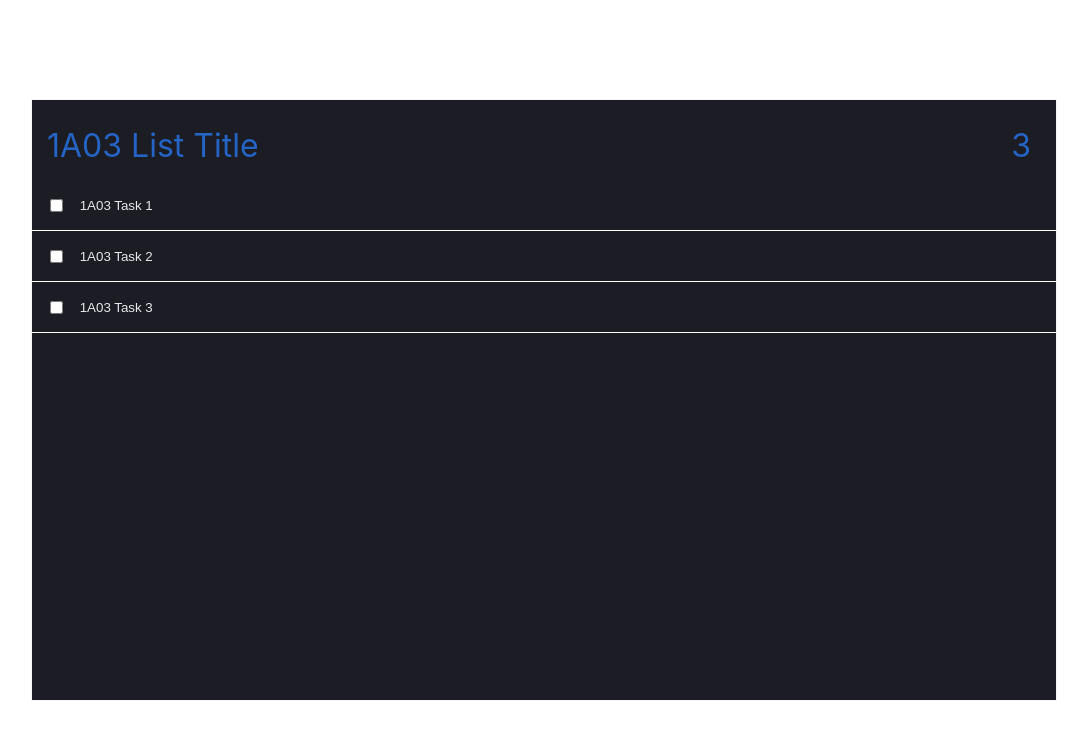
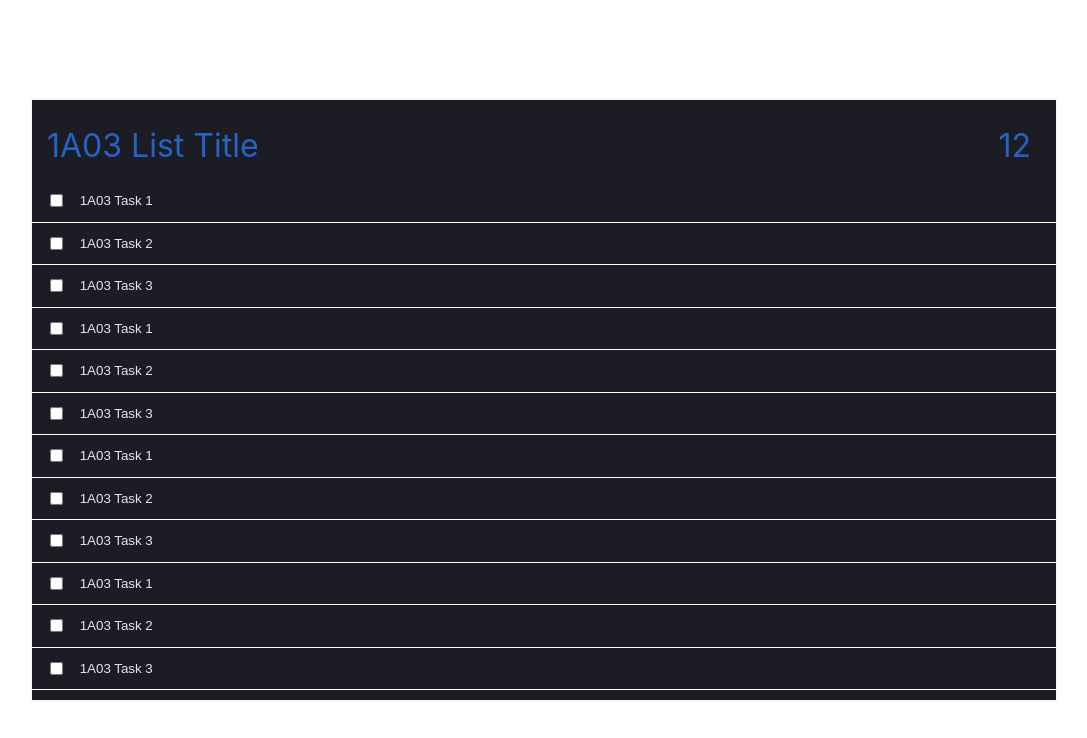
Before and after one commit to AdityaSharma6/todo-app-frontend, a React (Create React App) app: page / in a window 1280 px wide. Shown: the top 738 px of the page, without its empty margins (96-1183 px from the left). Built offline with nearby package versions, Linux system fonts and the light colour scheme.

Commit message:
Modified prettier, visually tested app

```diff
--- a/src/App.tsx
+++ b/src/App.tsx
@@ -7,6 +7,7 @@ var dataItem1: TodoItemType = {
     listId: 'kladsfj',
     title: '1A03 Task 1',
     creationDate: '2020/05/23',
+    isComplete: false,
 };
 
 var dataItem2: TodoItemType = {
@@ -14,6 +15,7 @@ var dataItem2: TodoItemType = {
     listId: 'kladsfj',
     title: '1A03 Task 2',
     creationDate: '2020/05/23',
+    isComplete: false,
 };
 
 var dataItem3: TodoItemType = {
@@ -21,13 +23,27 @@ var dataItem3: TodoItemType = {
     listId: 'kladsfj',
     title: '1A03 Task 3',
     creationDate: '2020/05/23',
+    isComplete: false,
 };
 
 var dataList1: TodoListType = {
     _id: 'list1',
     title: '1A03 List Title',
     creationDate: '2020/05/22',
-    todoItemsCollection: [dataItem1, dataItem2, dataItem3],
+    todoItemsCollection: [
+        dataItem1,
+        dataItem2,
+        dataItem3,
+        dataItem1,
+        dataItem2,
+        dataItem3,
+        dataItem1,
+        dataItem2,
+        dataItem3,
+        dataItem1,
+        dataItem2,
+        dataItem3,
+    ],
 };
 
 function App() {
--- a/src/Components/TodoItemComponentFolder/TodoItem.tsx
+++ b/src/Components/TodoItemComponentFolder/TodoItem.tsx
@@ -1,3 +1,4 @@
+import { useState } from 'react';
 import { FunctionComponent } from 'react';
 import { ITodoItemProps } from '../../props';
 import './TodoItem.css';
@@ -10,7 +11,14 @@ export const TodoItem: FunctionComponent<ITodoItemProps> = (props: ITodoItemProp
     return (
         <div className='todoitem-container'>
             <div className='todoitem-completion-button-container'>
-                <input type='checkbox' className='todoitem-completion-button' />
+                <input
+                    type='checkbox'
+                    checked={props.isComplete}
+                    className='todoitem-completion-button'
+                    onChange={() =>
+                        props.updateTodoItemCompletionStatus(props._id, !props.isComplete)
+                    }
+                />
             </div>
             <div className={'todoitem-information-container'}>
                 <input
@@ -18,6 +26,9 @@ export const TodoItem: FunctionComponent<ITodoItemProps> = (props: ITodoItemProp
                     className={'todoitem-title'}
                     placeholder={'Add Todo Item'}
                     value={props.title}
+                    onChange={e => {
+                        props.updateTodoItemTitle(props._id, e.target.value);
+                    }}
                 />
             </div>
         </div>
--- a/src/Components/TodoListComponentFolder/TodoList.tsx
+++ b/src/Components/TodoListComponentFolder/TodoList.tsx
@@ -1,15 +1,43 @@
-import { FunctionComponent } from 'react';
+import { FunctionComponent, useState } from 'react';
 import { ITodoListProps } from '../../props';
+import { TodoItemType } from '../../types';
 import { TodoItem } from '../TodoItemComponentFolder/TodoItem';
 import './TodoList.css';
 
 export const TodoList: FunctionComponent<ITodoListProps> = (props: ITodoListProps) => {
+    const [todoItemsCollection, setTodoItemsCollection] = useState(props.todoItemsCollection);
+
+    const updateTodoItemTitle = (updatedTodoItemId: string, updatedTodoItemTitle: string) => {
+        setTodoItemsCollection(
+            todoItemsCollection.map(todoItem => {
+                if (todoItem._id === updatedTodoItemId) {
+                    todoItem.title = updatedTodoItemTitle;
+                }
+                return todoItem;
+            })
+        );
+    };
+
+    const updateTodoItemCompletionStatus = (
+        updatedTodoItemId: string,
+        updatedTodoItemCompletionStatus: boolean
+    ) => {
+        setTodoItemsCollection(
+            todoItemsCollection.map(todoItem => {
+                if (todoItem._id === updatedTodoItemId) {
+                    todoItem.isComplete = updatedTodoItemCompletionStatus;
+                }
+                return todoItem;
+            })
+        );
+    };
     /*
     Data Used during Render:
     - TodoList Title
     - Count of Completed TodoItems within the TodoList
     - List of TodoItems
     */
+    console.log(todoItemsCollection);
     return (
         <div className='root-body-container'>
             <div className='todolist-information-container'>
@@ -19,12 +47,16 @@ export const TodoList: FunctionComponent<ITodoListProps> = (props: ITodoListProp
                 </div>
             </div>
             <div className='todolist-todoitem-collection-container'>
-                {props.todoItemsCollection.map(todoItem => {
+                {todoItemsCollection.map(todoItem => {
                     return (
                         <TodoItem
+                            key={todoItem._id}
                             _id={todoItem._id}
                             listId={todoItem.listId}
                             title={todoItem.title}
+                            isComplete={todoItem.isComplete}
+                            updateTodoItemTitle={updateTodoItemTitle}
+                            updateTodoItemCompletionStatus={updateTodoItemCompletionStatus}
                         />
                     );
                 })}
```
Also changed, not shown: .prettierrc.json.
